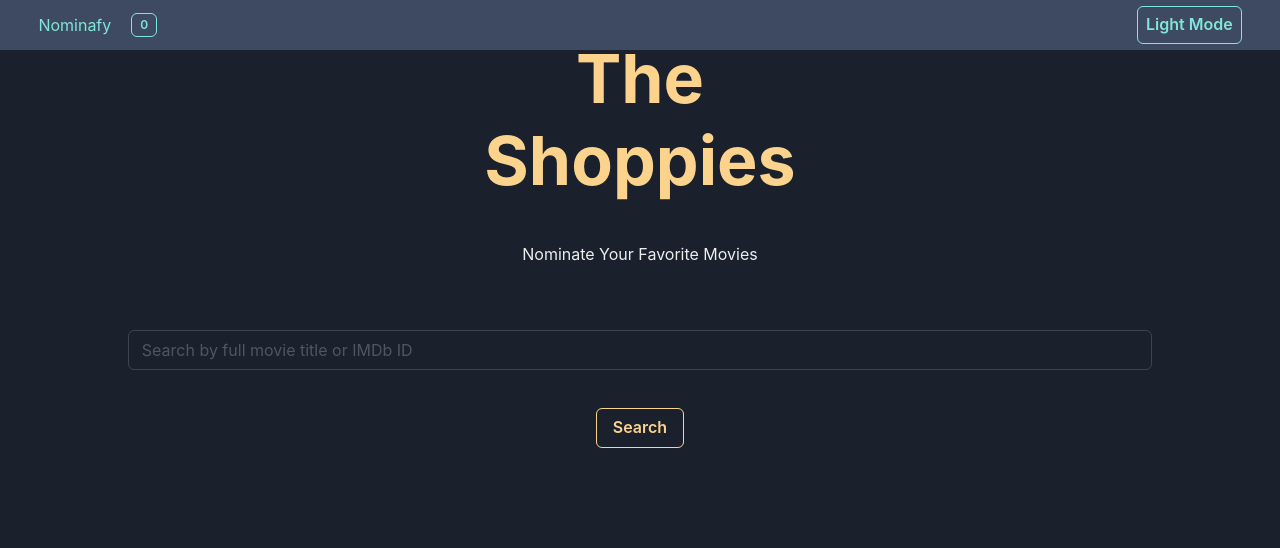
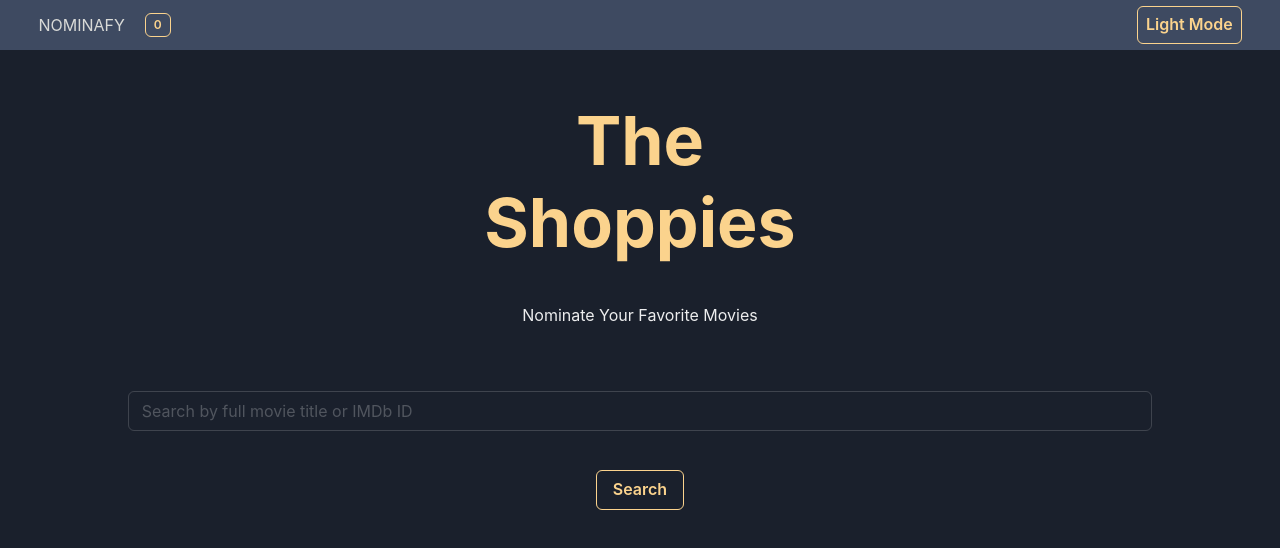
Before and after one commit to AD-Blue/omdb-nominafy, a React (Create React App) app: page / in a window 1280 px wide. Shown: the top 548 px of the page. Built offline with nearby package versions, Linux system fonts and the light colour scheme.

Commit message:
Polished the styles

```diff
--- a/src/App.js
+++ b/src/App.js
@@ -41,9 +41,14 @@ function App() {
                 <MovieList url={url} />
             )
         }
+    }
 
-
-    }
+    const handleKeypress = e => {
+        //it triggers by pressing the enter key
+      if (e.keyCode === 13) {
+        handleSubmit();
+      }
+    };
 
     return (
         <Flex direction='column'>
@@ -52,10 +57,10 @@ function App() {
                 <Banner />
             )}
 
-            <Heading as='h1' textAlign='center' mt='3%' fontSize='68px' color='#fbd38d'>The <br />Shoppies</Heading>
+            <Heading as='h1' textAlign='center' mt='100px' fontSize='68px' color='#fbd38d'>The <br />Shoppies</Heading>
             <Text textAlign='center' mt='40px'>Nominate Your Favorite Movies</Text>
 
-            <Input placeholder="Search by full movie title or IMDb ID" w='80%' ml='auto' mr='auto' mt='5%' p='1%' onChange={handleSearch} />
+            <Input placeholder="Search by full movie title or IMDb ID" w='80%' ml='auto' mr='auto' mt='5%' p='1%' onChange={handleSearch} onKeyPress={handleKeypress} />
             <Button onClick={handleSubmit} mt='3%' mr='auto' ml='auto' colorScheme='orange' variant='outline'>Search</Button>
 
             {content}
--- a/src/Components/MovieCard.js
+++ b/src/Components/MovieCard.js
@@ -40,20 +40,20 @@ export default function MovieCard({ url }) {
     }
     else if (nominees.filter(nominee => nominee.imdbID === newMovie.imdbID).length === 0 && nominees.length < 5) {
         button =
-        <Button w='70%' colorScheme="teal" variant="outline" onClick={handleNominate}>
+        <Button w='70%' colorScheme="orange" variant="outline" onClick={handleNominate}>
             Nominate
         </Button>
     }
     else {
         button =
-        <Button w='70%' isDisabled={true} colorScheme="teal" variant="outline" onClick={handleNominate}>
+        <Button w='70%' isDisabled={true} colorScheme="orange" variant="outline" onClick={handleNominate}>
             Your nomination list is full! (5/5)
         </Button>
     }
 
     if(movie.data.Response === 'True' && movie.loading === false) {
         content =
-        <Flex border='solid' borderRadius='5px' borderWidth='1px' mt='10%' ml='auto' mr='auto' w={['85%', '85%', '40%']} p='3%' direction='column' align='center' mb='5%'>
+        <Flex border='solid' borderRadius='5px' borderWidth='1px' mt='5%' ml='auto' mr='auto' w={['85%', '85%', '40%']} p='3%' direction='column' align='center' mb='5%'>
             <Text fontSize='32px'>{movie.data.Title}</Text>
             <Text mt='1%' mb='1%'>{movie.data.Year}</Text>
             <Image src={movie.data.Poster} h={300} w={200} mb='2%' />
--- a/src/Components/MovieListing.js
+++ b/src/Components/MovieListing.js
@@ -36,13 +36,13 @@ export default function MovieListing({ movie }) {
     }
     else if (nominees.filter(nominee => nominee.imdbID === newMovie.imdbID).length === 0 && nominees.length < 5) {
         button =
-        <Button w='70%' colorScheme="teal" variant="outline" onClick={handleNominate}>
+        <Button w='70%' colorScheme="orange" variant="outline" onClick={handleNominate}>
             Nominate
         </Button>
     }
     else {
         button =
-        <Button w='70%' isDisabled={true} colorScheme="teal" variant="outline" onClick={handleNominate}>
+        <Button w='70%' isDisabled={true} colorScheme="orange" variant="outline" onClick={handleNominate}>
             Your nomination list is full! (5/5)
         </Button>
     }
@@ -65,7 +65,7 @@ export default function MovieListing({ movie }) {
     } */
 
     return (
-        <Flex border='solid' borderRadius='5px' borderWidth='1px' mt='10%' ml='auto' mr='auto' w={['85%', '85%', '40%']} p='3%' direction='column' align='center'>
+        <Flex border='solid' borderRadius='5px' borderWidth='1px' mt='5%' ml='auto' mr='auto' w={['85%', '85%', '40%']} p='3%' direction='column' align='center'>
             <Text fontSize='32px'>{movie.Title}</Text>
             <Text mt='1%' mb='1%'>{movie.Year}</Text>
             <Image src={movie.Poster} h={300} w={200} mb='2%' />
--- a/src/Components/Nav.js
+++ b/src/Components/Nav.js
@@ -8,11 +8,11 @@ export default function Nav() {
     return (
         <Flex w='100%' h='50px' bg='brand.200' align='center' justify='space-between' pl='3%' pr='3%' position='fixed' zIndex='3'>
             <Flex align='center'>
-                <Text mr='20px' color='#81e6d9'>Nominafy</Text>
+                <Text mr='20px' color='brand.400'>NOMINAFY</Text>
                 <NominationList />
             </Flex>
 
-            <Button colorScheme='teal' variant='outline' onClick={toggleColorMode} size='s' p='8px'>{colorMode === 'dark' ? 'Light Mode' : 'Dark Mode'}</Button>
+            <Button colorScheme='orange' variant='outline' onClick={toggleColorMode} size='s' p='8px'>{colorMode === 'dark' ? 'Light Mode' : 'Dark Mode'}</Button>
         </Flex>
     )
 }
--- a/src/Components/NominationList.js
+++ b/src/Components/NominationList.js
@@ -34,7 +34,7 @@ export default function NominationList() {
     return (
         <>
             <Tooltip hasArrow label={label}>
-                <Button size='xs' ref={btnRef} colorScheme="teal" onClick={onOpen} variant='outline' p='8px'>{nominees.length}</Button>
+                <Button size='xs' ref={btnRef} colorScheme="orange" onClick={onOpen} variant='outline' p='8px'>{nominees.length}</Button>
             </Tooltip>
 
             <Drawer
@@ -64,7 +64,7 @@ export default function NominationList() {
                 </DrawerBody>
 
                 <DrawerFooter>
-                    <Button colorScheme="blue" onClick={handleClear}>Clear All</Button>
+                    <Button colorScheme="orange" onClick={handleClear}>Clear All</Button>
                 </DrawerFooter>
                 </DrawerContent>
             </Drawer>
```
